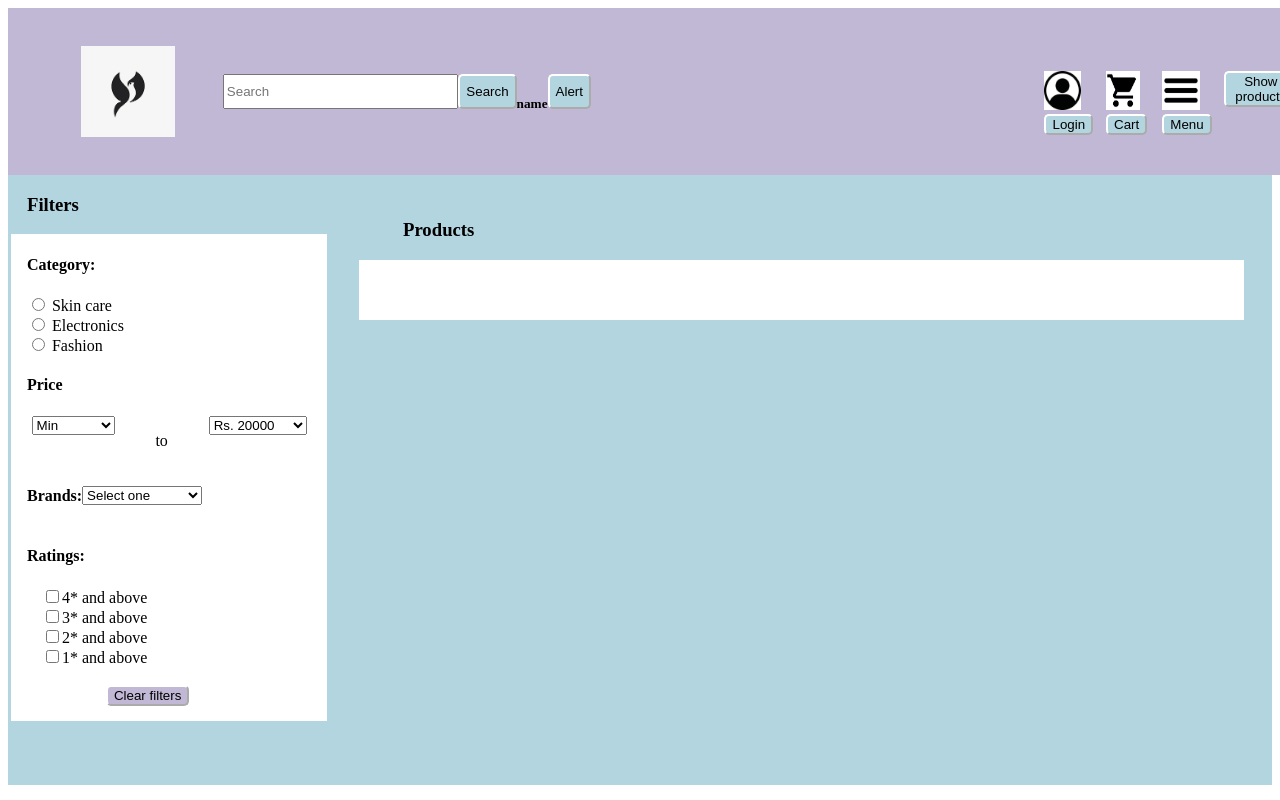
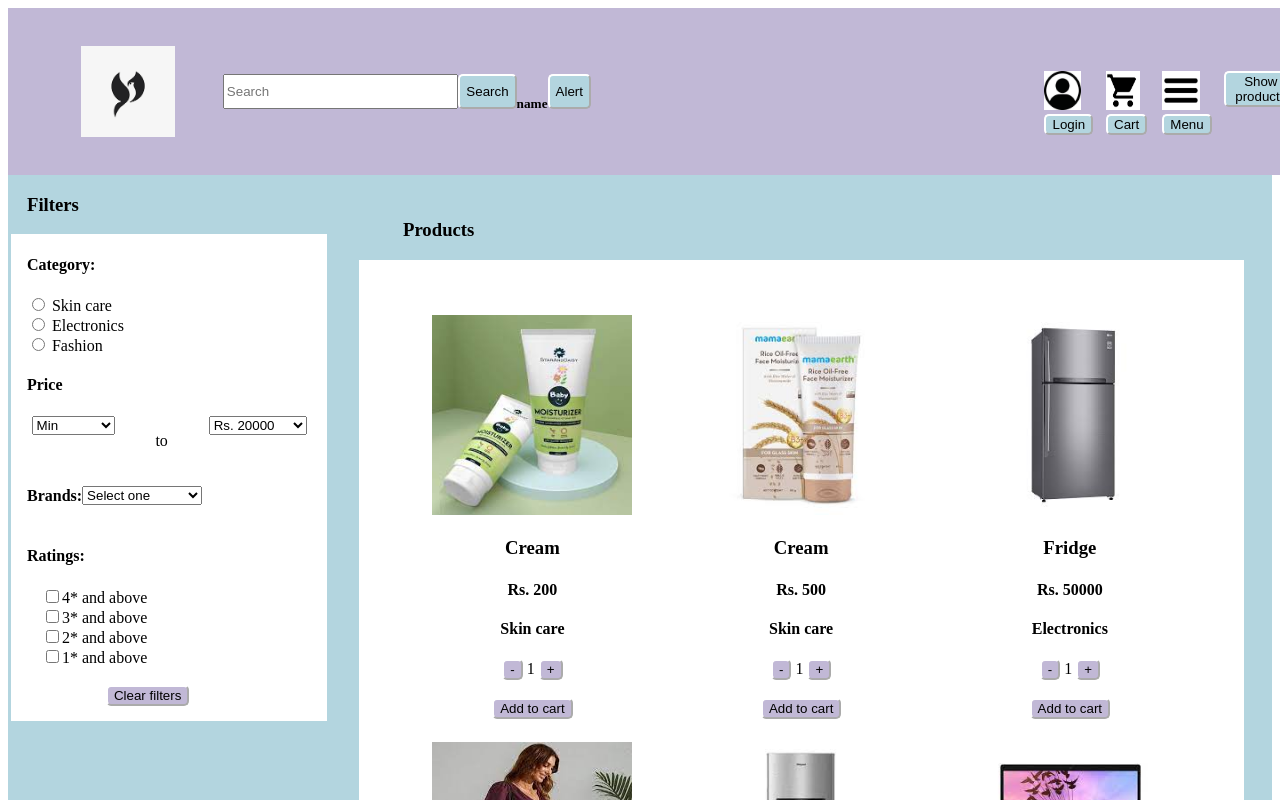
Before and after one commit to BavanaS/FrontEnd-E-commerce, a Vue app: page / in a window 1280 px wide. Shown: the top 800 px of the page. Built offline with nearby package versions, Linux system fonts and the light colour scheme; the HTML template or start-up script is replaced by a standard one.

Commit message:
Update product.js

```diff
--- a/src/components/js/product.js
+++ b/src/components/js/product.js
@@ -27,7 +27,7 @@
 
   },
   computed: {
-    ...mapState(useProductStore, ["products"]),
+    ...mapState(useProductStore, ["products","filteredProducts"]),
 
   },
 };
```
